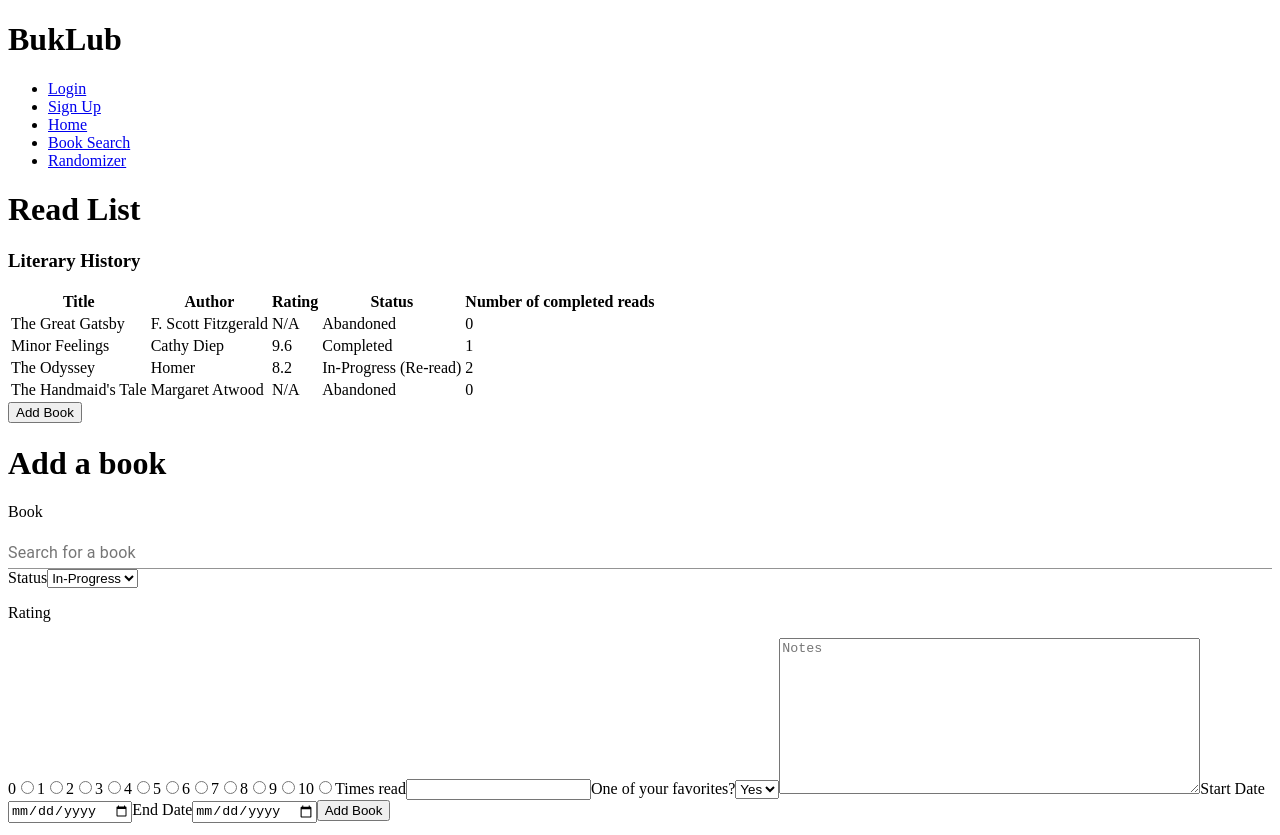
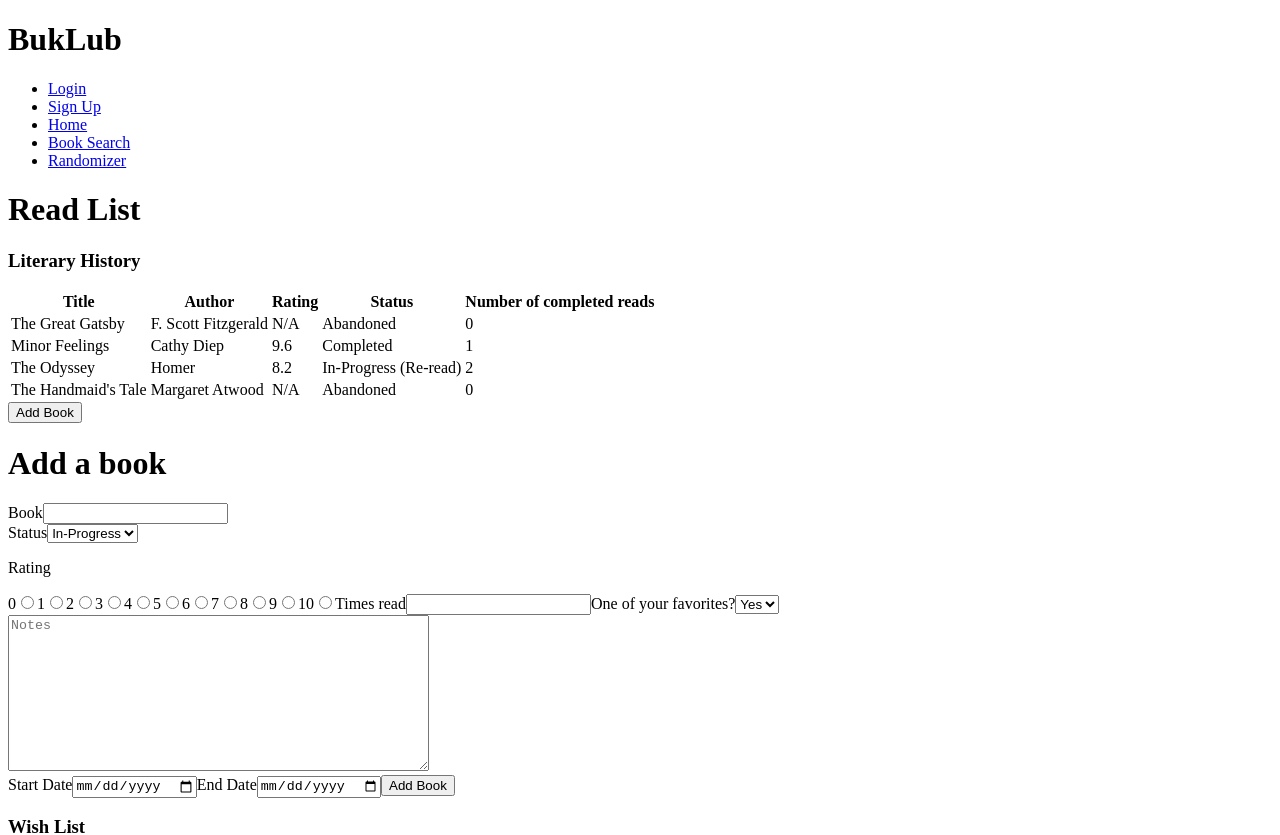
Before and after one commit to asekito/Buklub, a React app in the folder client/: page /read-list in a window 1280 px wide. Shown: the top 835 px of the page. Built offline with nearby package versions, Linux system fonts and the light colour scheme.

Commit message:
made bare search functionality without additional package instead

```diff
--- a/client/src/components/ReadingProfile/AddToLiteraryHistory.tsx
+++ b/client/src/components/ReadingProfile/AddToLiteraryHistory.tsx
@@ -1,7 +1,7 @@
 import * as React from "react";
 import fetchCommand from "../../../utils/fetching";
-import { TextField } from "@material-ui/core";
-import { Autocomplete } from "@material-ui/lab";
+// import { TextField } from "@material-ui/core";
+// import { Autocomplete } from "@material-ui/lab";
 
 interface Props {
   addToHistory: boolean;
@@ -74,6 +74,7 @@ const AddToLiteraryHistory: React.FC<Props> = ({
   // material ui in the future for the drop down!!!
   React.useEffect(() => {
     if (bookSearch.length > 1 || authorSearch.length > 1) {
+      // const abortController = new AbortController();
       const title = encodeURI(bookSearch);
       const author = encodeURI(authorSearch);
       fetchCommand(`/api/book-search/book/?title=${title}&author=${author}`, {
@@ -86,8 +87,16 @@ const AddToLiteraryHistory: React.FC<Props> = ({
           await setPotentialBooks(res.body);
         })
         .catch((err) => console.log(err));
+      // abortController.abort();
+      console.log(potentialBooks);
     }
-    console.log(potentialBooks);
+  }, [bookSearch]);
+
+  React.useEffect(() => {
+    if (bookSearch.length === 0) {
+      setPotentialBooks([]);
+      setBookSearch("");
+    }
   }, [bookSearch]);
 
   return (
@@ -95,7 +104,7 @@ const AddToLiteraryHistory: React.FC<Props> = ({
       <h1>Add a book</h1>
       <form id="book-add">
         <label htmlFor="book">Book</label>
-        <Autocomplete
+        {/* <Autocomplete
           freeSolo
           // options={potentialBooks.map((b: IBook) => b.title)}
           options={potentialBooks}
@@ -114,8 +123,33 @@ const AddToLiteraryHistory: React.FC<Props> = ({
           renderInput={(params) => (
             <TextField {...params} label="Search for a book" name="book" />
           )}
+        /> */}
+
+        <input
+          name="book"
+          onChange={(e) => setBookSearch(e.target.value)}
+          autoComplete="off"
         />
-        {/* <input onChange={(e) => setBookSearch(e.target.value)} /> */}
+        <div>
+          {potentialBooks.length > 0 ? (
+            <ul>
+              {potentialBooks.map((b: IBook, i) => (
+                <li
+                  key={b.id}
+                  onClick={() =>
+                    setLiteraryHistoryBook({
+                      ...literaryHistoryBook,
+                      bookID: b.id,
+                    })
+                  }
+                >
+                  <button type="button">{b.title}</button>
+                </li>
+              ))}
+            </ul>
+          ) : null}
+        </div>
+
         <label htmlFor="status">Status</label>
         <select
           name="status"
@@ -220,7 +254,7 @@ const AddToLiteraryHistory: React.FC<Props> = ({
           <option value="1">Yes</option>
           <option value="0">No</option>
         </select>
-        {/* <div> */}
+        <div>
           <label htmlFor="notes"></label>
           <textarea
             name="notes"
@@ -230,7 +264,7 @@ const AddToLiteraryHistory: React.FC<Props> = ({
             placeholder="Notes"
             onChange={(e) => changeHandler(e)}
           />
-        {/* </div> */}
+        </div>
         <label htmlFor="startDate">Start Date</label>
         <input
           type="date"
```
Lines whose indentation alone changed are shown as unchanged.
